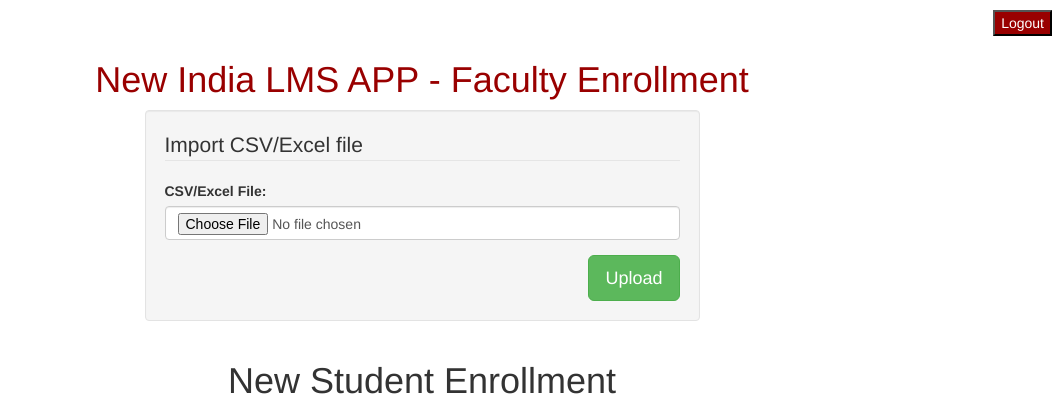
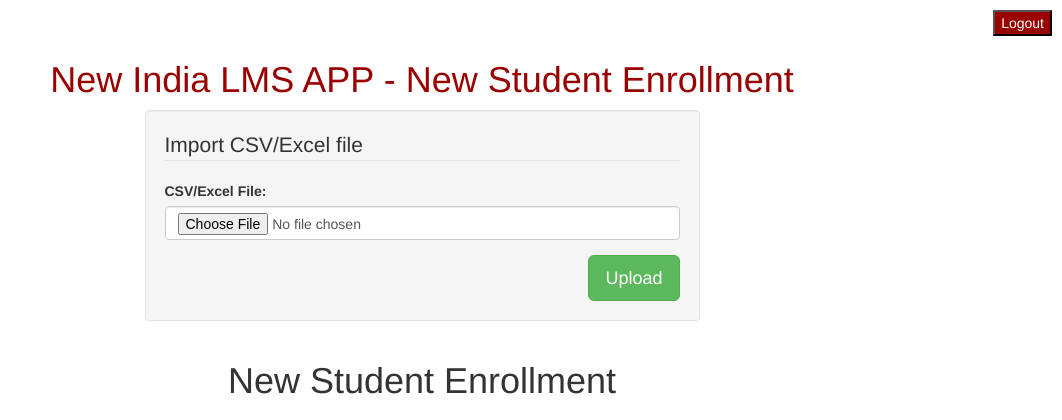
Before and after one commit to newindialms/newindialmsphp, a PHP site: page /new_user.php in a window 1280 px wide. Shown: the top 420 px of the page, without its empty margins (218-1280 px from the left). Run offline with PHP 8.4, Linux system fonts and the light colour scheme; data comes from the database, SQL or seed files in the repository; data that the repository does not hold is empty; some libraries are stand-ins or nearby versions.

```diff
--- a/new_user.php
+++ b/new_user.php
@@ -34,7 +34,7 @@
     <br><br>
         <div class="container">
             <div class="row">
-             <div class="col-md-12 text-center"><h1 class="main-header">New India LMS APP - Faculty Enrollment</h1></div>
+             <div class="col-md-12 text-center"><h1 class="main-header">New India LMS APP - New Student Enrollment</h1></div>
              <div class="logoutclass">
             <button id="logout_button">Logout</button>
         </div>
```
